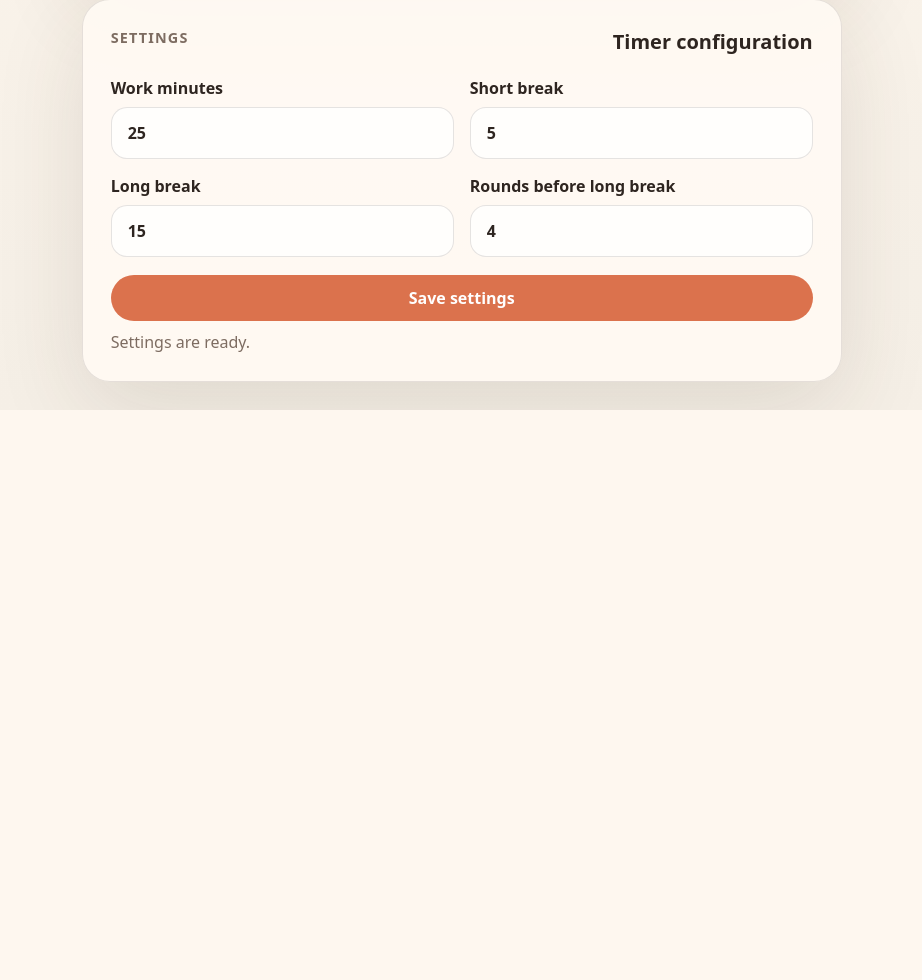
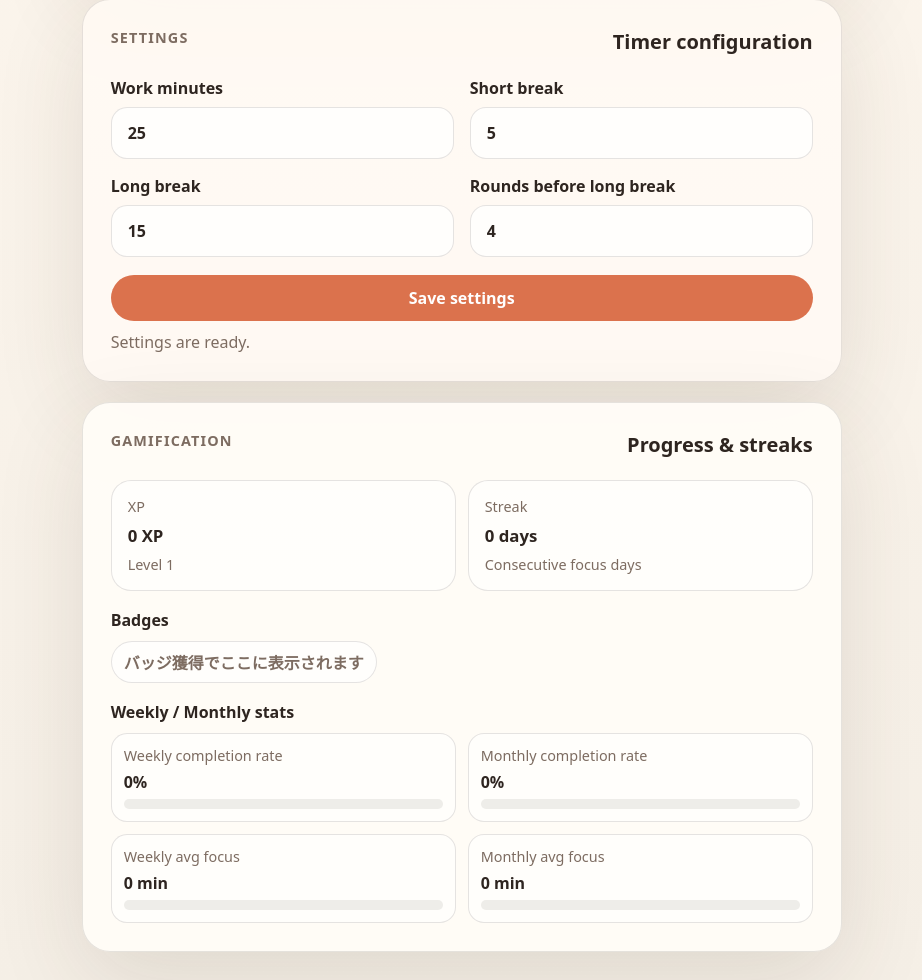
Before and after one commit to Seiya-Aoki03/githubworkshop20260609, a Flask app: page / in a window 1280 px wide. Shown: the part 745-1725 px from the top of the page, without its empty margins (134-1056 px from the left). Before the commit the page ends 1155 px from the top, so only its background shows below. Run offline with Flask 3, Linux system fonts and the light colour scheme.

Commit message:
feat: add pomodoro gamification dashboard and tracking

```diff
--- a/1.pomodoro/static/css/style.css
+++ b/1.pomodoro/static/css/style.css
@@ -35,7 +35,8 @@ body {
 
 .hero-panel,
 .timer-card,
-.settings-card {
+.settings-card,
+.gamification-card {
   width: min(100%, 760px);
   background: var(--panel);
   border: 1px solid var(--border);
@@ -191,6 +192,10 @@ button:focus-visible {
   background: rgba(255, 250, 244, 0.92);
 }
 
+.gamification-card {
+  background: rgba(255, 252, 247, 0.96);
+}
+
 .settings-grid {
   display: grid;
   grid-template-columns: repeat(2, minmax(0, 1fr));
@@ -240,9 +245,90 @@ button:focus-visible {
   color: #0f7b40;
 }
 
+.gamification-grid {
+  margin-top: 20px;
+  display: grid;
+  grid-template-columns: repeat(2, minmax(0, 1fr));
+  gap: 12px;
+}
+
+.summary-note {
+  margin: 8px 0 0;
+  color: var(--muted);
+  font-size: 0.9rem;
+}
+
+.badge-section,
+.stats-section {
+  margin-top: 18px;
+}
+
+.subsection-title {
+  margin: 0 0 10px;
+  font-size: 1rem;
+}
+
+.badge-list {
+  margin: 0;
+  padding: 0;
+  list-style: none;
+  display: flex;
+  flex-wrap: wrap;
+  gap: 10px;
+}
+
+.badge-list li {
+  border-radius: 999px;
+  padding: 8px 12px;
+  border: 1px solid var(--border);
+  background: rgba(255, 255, 255, 0.7);
+  font-weight: 700;
+  color: var(--muted);
+}
+
+.stats-grid {
+  display: grid;
+  grid-template-columns: repeat(2, minmax(0, 1fr));
+  gap: 12px;
+}
+
+.metric-item {
+  border: 1px solid var(--border);
+  border-radius: 16px;
+  padding: 12px;
+  background: rgba(255, 255, 255, 0.6);
+  display: grid;
+  gap: 6px;
+}
+
+.metric-item span {
+  color: var(--muted);
+  font-size: 0.9rem;
+}
+
+.progress-track {
+  width: 100%;
+  height: 10px;
+  border-radius: 999px;
+  background: rgba(46, 37, 32, 0.08);
+  overflow: hidden;
+}
+
+.progress-fill {
+  height: 100%;
+  width: 0;
+  background: var(--accent);
+  transition: width 180ms ease;
+}
+
+.progress-fill--muted {
+  background: #7288b4;
+}
+
 @media (max-width: 480px) {
   .hero-panel,
-  .timer-card {
+  .timer-card,
+  .gamification-card {
     padding: 24px;
     border-radius: 24px;
   }
@@ -254,7 +340,9 @@ button:focus-visible {
   }
 
   .timer-summary,
-  .settings-grid {
+  .settings-grid,
+  .gamification-grid,
+  .stats-grid {
     grid-template-columns: 1fr;
   }
 
--- a/1.pomodoro/static/js/app.js
+++ b/1.pomodoro/static/js/app.js
@@ -33,6 +33,18 @@ document.addEventListener('DOMContentLoaded', () => {
   const roundsBeforeLongBreakInput = document.getElementById('roundsBeforeLongBreakInput');
   const saveSettingsButton = document.getElementById('saveSettingsButton');
   const settingsStatus = document.getElementById('settingsStatus');
+  const xpSummary = document.getElementById('xpSummary');
+  const levelSummary = document.getElementById('levelSummary');
+  const streakSummary = document.getElementById('streakSummary');
+  const badgeList = document.getElementById('badgeList');
+  const weeklyCompletionRate = document.getElementById('weeklyCompletionRate');
+  const monthlyCompletionRate = document.getElementById('monthlyCompletionRate');
+  const weeklyAverageFocus = document.getElementById('weeklyAverageFocus');
+  const monthlyAverageFocus = document.getElementById('monthlyAverageFocus');
+  const weeklyCompletionBar = document.getElementById('weeklyCompletionBar');
+  const monthlyCompletionBar = document.getElementById('monthlyCompletionBar');
+  const weeklyAverageFocusBar = document.getElementById('weeklyAverageFocusBar');
+  const monthlyAverageFocusBar = document.getElementById('monthlyAverageFocusBar');
 
   if (!display || !startButton || !stopButton || !resumeButton || !resetButton) {
     return;
@@ -45,7 +57,11 @@ document.addEventListener('DOMContentLoaded', () => {
     !longBreakMinutesInput ||
     !roundsBeforeLongBreakInput ||
     !saveSettingsButton ||
-    !settingsStatus
+    !settingsStatus ||
+    !xpSummary ||
+    !levelSummary ||
+    !streakSummary ||
+    !badgeList
   ) {
     return;
   }
@@ -56,6 +72,19 @@ document.addEventListener('DOMContentLoaded', () => {
   let intervalId = null;
   let status = 'stopped';
   let completedWorkSessions = 0;
+  let gamification = {
+    xp: 0,
+    streakDays: 0,
+    lastCompletionDate: null,
+    history: [],
+    unlockedBadges: [],
+  };
+
+  const XP_PER_WORK_SESSION = 10;
+  const LEVEL_XP_STEP = 100;
+  const WEEKLY_COMPLETION_GOAL = 10;
+  const MONTHLY_COMPLETION_GOAL = 40;
+  const MAX_HISTORY_DAYS = 120;
 
   const formatTime = (seconds) => {
     const min = Math.floor(seconds / 60)
@@ -63,6 +92,109 @@ document.addEventListener('DOMContentLoaded', () => {
       .padStart(2, '0');
     const sec = (seconds % 60).toString().padStart(2, '0');
     return `${min}:${sec}`;
+  };
+
+  const dateKey = (date) => {
+    const year = date.getFullYear();
+    const month = String(date.getMonth() + 1).padStart(2, '0');
+    const day = String(date.getDate()).padStart(2, '0');
+    return `${year}-${month}-${day}`;
+  };
+
+  const shiftDate = (targetDate, days) => {
+    const shifted = new Date(targetDate);
+    shifted.setDate(shifted.getDate() + days);
+    return shifted;
+  };
+
+  const levelForXp = (xp) => {
+    return Math.floor(xp / LEVEL_XP_STEP) + 1;
+  };
+
+  const findHistoryEntry = (day) => {
+    return gamification.history.find((entry) => entry.date === day) || null;
+  };
+
+  const completionsInLastDays = (days) => {
+    const today = new Date();
+    let total = 0;
+    for (let offset = 0; offset < days; offset += 1) {
+      const day = dateKey(shiftDate(today, -offset));
+      const entry = findHistoryEntry(day);
+      if (entry) {
+        total += entry.completed;
+      }
+    }
+    return total;
+  };
+
+  const averageFocusInLastDays = (days) => {
+    const today = new Date();
+    let totalMinutes = 0;
+    let totalCompleted = 0;
+    for (let offset = 0; offset < days; offset += 1) {
+      const day = dateKey(shiftDate(today, -offset));
+      const entry = findHistoryEntry(day);
+      if (entry) {
+        totalMinutes += entry.focusMinutes;
+        totalCompleted += entry.completed;
+      }
+    }
+    if (totalCompleted === 0) {
+      return 0;
+    }
+    return totalMinutes / totalCompleted;
+  };
+
+  const unlockBadge = (badge) => {
+    if (!gamification.unlockedBadges.includes(badge)) {
+      gamification.unlockedBadges.push(badge);
+    }
+  };
+
+  const evaluateBadges = () => {
+    if (gamification.streakDays >= 3) {
+      unlockBadge('3日連続');
+    }
+    if (completionsInLastDays(7) >= WEEKLY_COMPLETION_GOAL) {
+      unlockBadge('今週10回完了');
+    }
+  };
+
+  const registerWorkCompletion = () => {
+    const today = new Date();
+    const todayKey = dateKey(today);
+    const yesterdayKey = dateKey(shiftDate(today, -1));
+    const lastDate = gamification.lastCompletionDate;
+
+    gamification.xp += XP_PER_WORK_SESSION;
+
+    if (lastDate !== todayKey) {
+      if (lastDate === yesterdayKey) {
+        gamification.streakDays += 1;
+      } else {
+        gamification.streakDays = 1;
+      }
+      gamification.lastCompletionDate = todayKey;
+    }
+
+    const todayEntry = findHistoryEntry(todayKey);
+    if (todayEntry) {
+      todayEntry.completed += 1;
+      todayEntry.focusMinutes += settings.workMinutes;
+    } else {
+      gamification.history.push({
+        date: todayKey,
+        completed: 1,
+        focusMinutes: settings.workMinutes,
+      });
+      gamification.history.sort((a, b) => a.date.localeCompare(b.date));
+      if (gamification.history.length > MAX_HISTORY_DAYS) {
+        gamification.history = gamification.history.slice(gamification.history.length - MAX_HISTORY_DAYS);
+      }
+    }
+
+    evaluateBadges();
   };
 
   const modeMeta = () => {
@@ -163,6 +295,7 @@ document.addEventListener('DOMContentLoaded', () => {
         status,
         remainingSeconds,
         completedWorkSessions,
+        gamification,
         updatedAt: Date.now(),
       };
       window.localStorage.setItem(STORAGE_KEY, JSON.stringify(payload));
@@ -174,6 +307,7 @@ document.addEventListener('DOMContentLoaded', () => {
   const moveToNextMode = () => {
     if (mode === 'work') {
       completedWorkSessions += 1;
+      registerWorkCompletion();
       if (completedWorkSessions % settings.roundsBeforeLongBreak === 0) {
         mode = 'long_break';
       } else {
@@ -198,6 +332,54 @@ document.addEventListener('DOMContentLoaded', () => {
         remainingElapsed = 0;
       }
     }
+  };
+
+  const setMetric = (element, valueText) => {
+    if (element) {
+      element.textContent = valueText;
+    }
+  };
+
+  const setBarWidth = (element, percent) => {
+    if (element) {
+      element.style.width = `${Math.max(0, Math.min(100, percent))}%`;
+    }
+  };
+
+  const renderGamification = () => {
+    const level = levelForXp(gamification.xp);
+    setMetric(xpSummary, `${gamification.xp} XP`);
+    setMetric(levelSummary, `Level ${level}`);
+    setMetric(streakSummary, `${gamification.streakDays} days`);
+
+    if (badgeList) {
+      const badges = gamification.unlockedBadges;
+      if (badges.length === 0) {
+        badgeList.innerHTML = '<li>バッジ獲得でここに表示されます</li>';
+      } else {
+        badgeList.innerHTML = badges.map((badge) => `<li>${badge}</li>`).join('');
+      }
+    }
+
+    const weeklyCompletions = completionsInLastDays(7);
+    const monthlyCompletions = completionsInLastDays(30);
+    const weeklyCompletionPercent = (weeklyCompletions / WEEKLY_COMPLETION_GOAL) * 100;
+    const monthlyCompletionPercent = (monthlyCompletions / MONTHLY_COMPLETION_GOAL) * 100;
+
+    const weeklyAvgFocus = averageFocusInLastDays(7);
+    const monthlyAvgFocus = averageFocusInLastDays(30);
+    const weeklyFocusPercent = (weeklyAvgFocus / SETTINGS_LIMITS.workMinutes.max) * 100;
+    const monthlyFocusPercent = (monthlyAvgFocus / SETTINGS_LIMITS.workMinutes.max) * 100;
+
+    setMetric(weeklyCompletionRate, `${Math.round(Math.min(100, weeklyCompletionPercent))}%`);
+    setMetric(monthlyCompletionRate, `${Math.round(Math.min(100, monthlyCompletionPercent))}%`);
+    setMetric(weeklyAverageFocus, `${Math.round(weeklyAvgFocus)} min`);
+    setMetric(monthlyAverageFocus, `${Math.round(monthlyAvgFocus)} min`);
+
+    setBarWidth(weeklyCompletionBar, weeklyCompletionPercent);
+    setBarWidth(monthlyCompletionBar, monthlyCompletionPercent);
+    setBarWidth(weeklyAverageFocusBar, weeklyFocusPercent);
+    setBarWidth(monthlyAverageFocusBar, monthlyFocusPercent);
   };
 
   const updateView = () => {
@@ -231,6 +413,8 @@ document.addEventListener('DOMContentLoaded', () => {
     if (phaseDurationSummary) {
       phaseDurationSummary.textContent = `${Math.floor(meta.durationSeconds / 60)} min`;
     }
+
+    renderGamification();
 
     startButton.disabled = status !== 'stopped';
     stopButton.disabled = status !== 'running';
@@ -346,6 +530,45 @@ document.addEventListener('DOMContentLoaded', () => {
         completedWorkSessions = restoredCompleted;
       }
 
+      const restoredGamification = parsed.gamification;
+      if (restoredGamification && typeof restoredGamification === 'object') {
+        const restoredXp = Number.parseInt(restoredGamification.xp, 10);
+        const restoredStreak = Number.parseInt(restoredGamification.streakDays, 10);
+        const restoredLastDate =
+          typeof restoredGamification.lastCompletionDate === 'string'
+            ? restoredGamification.lastCompletionDate
+            : null;
+        const restoredHistory = Array.isArray(restoredGamification.history)
+          ? restoredGamification.history
+              .map((entry) => ({
+                date: typeof entry.date === 'string' ? entry.date : null,
+                completed: Number.parseInt(entry.completed, 10),
+                focusMinutes: Number.parseInt(entry.focusMinutes, 10),
+              }))
+              .filter(
+                (entry) =>
+                  entry.date &&
+                  Number.isInteger(entry.completed) &&
+                  entry.completed >= 0 &&
+                  Number.isInteger(entry.focusMinutes) &&
+                  entry.focusMinutes >= 0
+              )
+          : [];
+        const restoredBadges = Array.isArray(restoredGamification.unlockedBadges)
+          ? restoredGamification.unlockedBadges.filter((badge) => typeof badge === 'string')
+          : [];
+
+        gamification = {
+          xp: Number.isInteger(restoredXp) && restoredXp >= 0 ? restoredXp : 0,
+          streakDays: Number.isInteger(restoredStreak) && restoredStreak >= 0 ? restoredStreak : 0,
+          lastCompletionDate: restoredLastDate,
+          history: restoredHistory.slice(-MAX_HISTORY_DAYS),
+          unlockedBadges: restoredBadges,
+        };
+      }
+
+      evaluateBadges();
+
       const maxSeconds = secondsForMode(mode);
       const restoredRemaining = Number.parseInt(parsed.remainingSeconds, 10);
       if (Number.isInteger(restoredRemaining) && restoredRemaining >= 1 && restoredRemaining <= maxSeconds) {
@@ -373,6 +596,13 @@ document.addEventListener('DOMContentLoaded', () => {
       status = 'stopped';
       remainingSeconds = settings.workMinutes * 60;
       completedWorkSessions = 0;
+      gamification = {
+        xp: 0,
+        streakDays: 0,
+        lastCompletionDate: null,
+        history: [],
+        unlockedBadges: [],
+      };
       writeSettingsToInputs();
       setSettingsMessage('Could not restore saved state.', 'error');
     }
--- a/1.pomodoro/templates/index.html
+++ b/1.pomodoro/templates/index.html
@@ -87,6 +87,57 @@
           <p id="settingsStatus" class="settings-message" role="status" aria-live="polite"></p>
         </div>
       </section>
+
+      <section class="gamification-card" aria-labelledby="gamification-heading">
+        <div class="section-heading">
+          <p class="eyebrow eyebrow--muted">Gamification</p>
+          <h2 id="gamification-heading" class="card-title">Progress & streaks</h2>
+        </div>
+
+        <div class="gamification-grid">
+          <article class="summary-item">
+            <span class="summary-label">XP</span>
+            <strong id="xpSummary">0 XP</strong>
+            <p id="levelSummary" class="summary-note">Level 1</p>
+          </article>
+          <article class="summary-item">
+            <span class="summary-label">Streak</span>
+            <strong id="streakSummary">0 days</strong>
+            <p class="summary-note">Consecutive focus days</p>
+          </article>
+        </div>
+
+        <div class="badge-section">
+          <h3 class="subsection-title">Badges</h3>
+          <ul id="badgeList" class="badge-list" aria-label="達成バッジ"></ul>
+        </div>
+
+        <div class="stats-section" aria-label="週間/月間統計グラフ">
+          <h3 class="subsection-title">Weekly / Monthly stats</h3>
+          <div class="stats-grid">
+            <div class="metric-item">
+              <span>Weekly completion rate</span>
+              <strong id="weeklyCompletionRate">0%</strong>
+              <div class="progress-track"><div id="weeklyCompletionBar" class="progress-fill"></div></div>
+            </div>
+            <div class="metric-item">
+              <span>Monthly completion rate</span>
+              <strong id="monthlyCompletionRate">0%</strong>
+              <div class="progress-track"><div id="monthlyCompletionBar" class="progress-fill"></div></div>
+            </div>
+            <div class="metric-item">
+              <span>Weekly avg focus</span>
+              <strong id="weeklyAverageFocus">0 min</strong>
+              <div class="progress-track"><div id="weeklyAverageFocusBar" class="progress-fill progress-fill--muted"></div></div>
+            </div>
+            <div class="metric-item">
+              <span>Monthly avg focus</span>
+              <strong id="monthlyAverageFocus">0 min</strong>
+              <div class="progress-track"><div id="monthlyAverageFocusBar" class="progress-fill progress-fill--muted"></div></div>
+            </div>
+          </div>
+        </div>
+      </section>
     </main>
     <script src="{{ url_for('static', filename='js/app.js') }}"></script>
   </body>
```
Also changed, not shown: 1.pomodoro/tests/test_app.py (+9 -0 lines).
